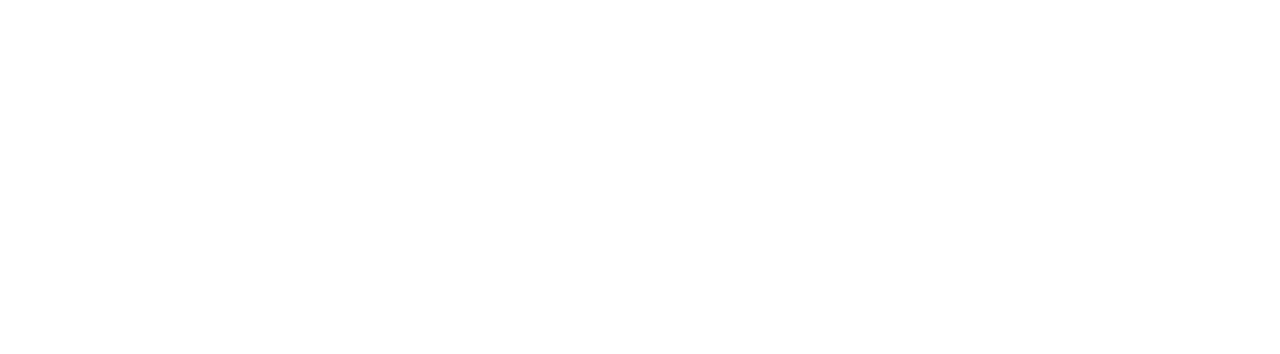
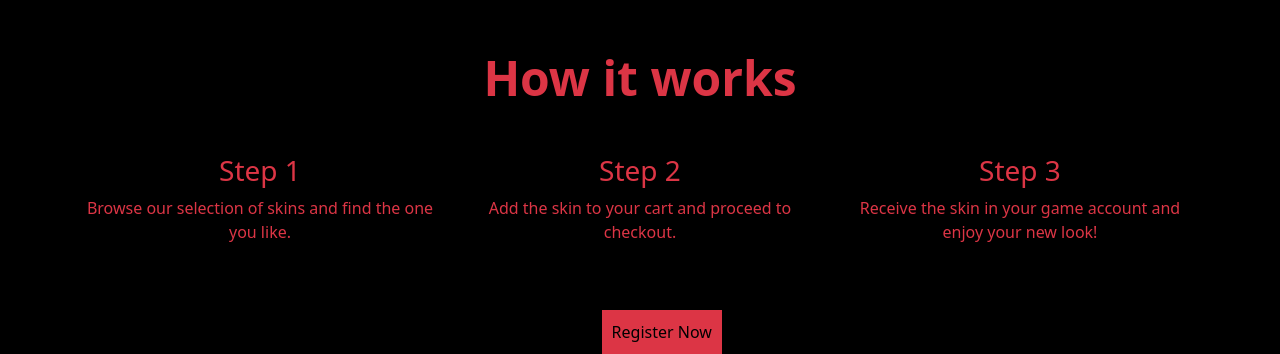
Before and after one commit to JoelJimenez23/DBP_antiguo, a Flask app: page / in a window 1280 px wide. Before the commit the part shown is empty. Shown: the part 486-840 px from the top of the page. Before the commit the page ends 50 px from the top, so only its background shows below. Run offline with Flask 3, Linux system fonts and the light colour scheme; parts of the project's set-up code (start-up, migrations or seed data) failed here and were passed over.

Commit message:
cambios_menores

```diff
--- a/app.py
+++ b/app.py
@@ -71,13 +71,16 @@
 def index():
     return render_template('index.html')
 
-@app.route('/home')
+"""
+@app.route('/home', methods=['GET'])
 def home():
     return render_template('wel3.html')
+"""
 
 @app.route('/register',methods=["GET"])
 def register():
     return render_template('login.html')
+
 """
 @app.route('/register-user',methods=["POST"])
 def register_user():
--- a/templates/index.html
+++ b/templates/index.html
@@ -1,12 +1,97 @@
 <!DOCTYPE html>
 <html lang="en">
-<head>
+  <head>
     <meta charset="UTF-8">
-    <meta http-equiv="X-UA-Compatible" content="IE=edge">
     <meta name="viewport" content="width=device-width, initial-scale=1.0">
-    <title>Document</title>
-</head>
-<body>
-    <h1>HOLAAAAAAAAA</h1>
-</body>
+    <title>Skinloot - Marketplace for Video Games Skins</title>
+    <link rel="stylesheet" href="https://cdn.jsdelivr.net/npm/bootstrap@5.0.0/dist/css/bootstrap.min.css">
+    <style>
+      .jumbotron {
+        background: url("https://media.giphy.com/media/UtEQ8viTEfCdiAOW4Q/giphy.gif") no-repeat center center fixed;
+        background-size: cover;
+        padding-top: 10%;
+        padding-bottom: 10%;
+      }
+      #how-it-works {
+        background-color: #000000;
+        color: #dc3545;
+        padding-top: 50px;
+        padding-bottom: 50px;
+      }
+      #how-it-works h2 {
+        font-size: 3rem;
+        font-weight: bold;
+      }
+      body{
+        background-color: black;
+      }
+      .Register_now{
+        background-color: #dc3545;
+        color: black;
+        margin-left: 47%;
+        border: none;
+        padding: 10px 10px;
+      }
+      .menu{
+        display: flex;
+        justify-content: space-between;
+        align-items: center;
+        background-color: black;
+        color: #dc3545;
+        padding: 10px;
+        margin-left: 95%;
+      }
+    </style>
+  </head>
+  <body>
+    <head>
+      <div class="menu" onclick="redirect(1)"><b>Log In</b></div>
+    </head>
+    <div class="jumbotron">
+      <div class="container-fluid text-center">
+        <h1 class="display-3 text-white fw-bold">Skinloot</h1>
+        <p class="lead text-white">Welcome to Skinloot, the marketplace for video games skins. Browse our selection of skins and find the perfect look for your game character.</p>
+        <!-- <a href="#how-it-works" class="btn btn-danger btn-lg mt-3">How it works</a> -->
+      </div>
+    </div>
+
+    <div id="how-it-works">
+      <div class="container">
+        <div class="row">
+          <div class="col-md-12">
+            <h2 class="text-center mb-5">How it works</h2>
+          </div>
+        </div>
+        <div class="row">
+          <div class="col-md-4">
+            <h3 class="text-center">Step 1</h3>
+            <p class="text-center">Browse our selection of skins and find the one you like.</p>
+          </div>
+          <div class="col-md-4">
+            <h3 class="text-center">Step 2</h3>
+            <p class="text-center">Add the skin to your cart and proceed to checkout.</p>
+          </div>
+          <div class="col-md-4">
+            <h3 class="text-center">Step 3</h3>
+            <p class="text-center">Receive the skin in your game account and enjoy your new look!</p>
+          </div>
+        </div>
+      </div>
+    </div>
+    <div>
+      <button class="Register_now" onclick="redirect(0)">Register Now</button>
+    </div>
+
+    <script src="https://cdn.jsdelivr.net/npm/bootstrap@5.0.0/dist/js/bootstrap.bundle.min.js"></script>
+    <script>
+      function redirect(index){
+        if(index === 0){
+          window.location.href = "http://127.0.0.1:5000/register";
+        }
+        if(index === 1){
+          window.location.href = "http://127.0.0.1:5000/login";
+        }
+      }
+    </script>
+  </body>
 </html>
```
